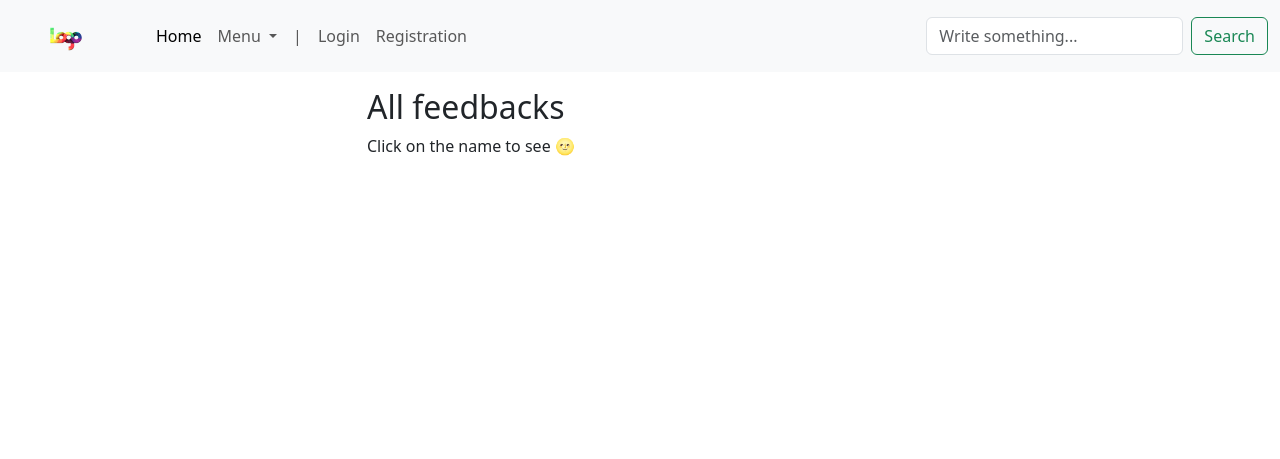
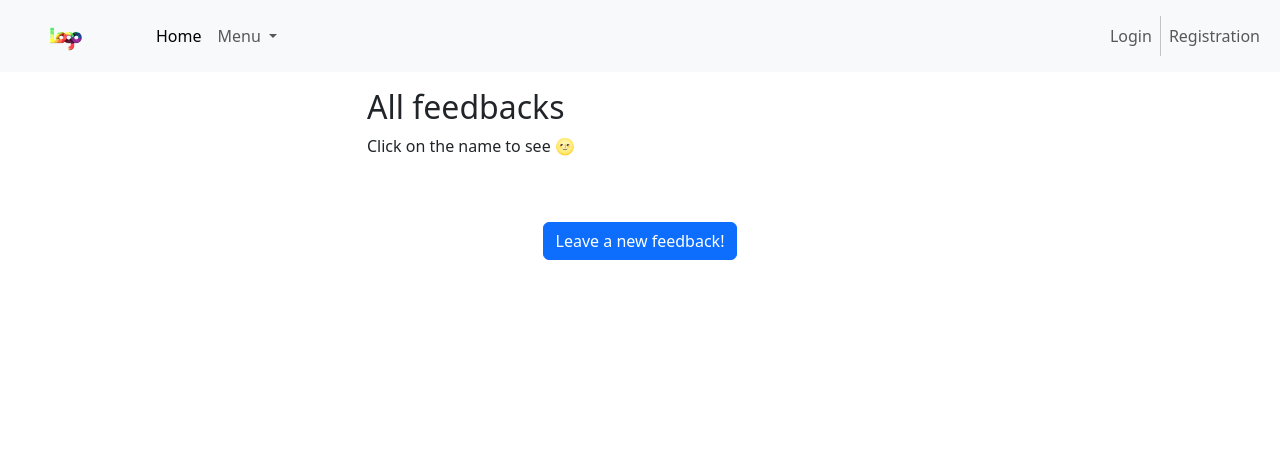
Before and after one commit to smilestar13/HillelSchoolPythonPro, a Django app: page /feedbacks/ in a window 1280 px wide. Shown: the top 459 px of the page. Run offline with Django 4.2, Linux system fonts and the light colour scheme; data that the repository does not hold is empty; some libraries are stand-ins or nearby versions.

Commit message:
Lesson 11. HW csv and pdf

```diff
--- a/assets/style.css
+++ b/assets/style.css
@@ -1,2 +1,5 @@
 .logo {width: 120px;
 }
+.sub-product .product-img{
+    max-width: 80px;
+}
--- a/feedbacks/models.py
+++ b/feedbacks/models.py
@@ -1,5 +1,5 @@
 from django.contrib.auth import get_user_model
-from django.core.validators import MaxValueValidator
+from django.core.validators import MaxValueValidator, MinValueValidator
 from django.db import models
 
 from project.mixins.models import PKMixin
@@ -15,5 +15,5 @@ class Feedback(PKMixin):
     text = models.TextField()
     rating = models.PositiveSmallIntegerField(
         default=5,
-        validators=[MaxValueValidator(5)]
+        validators=[MinValueValidator(1), MaxValueValidator(5)]
     )
--- a/products/urls.py
+++ b/products/urls.py
@@ -1,7 +1,5 @@
 from django.urls import path
 from products.views import ProductsView, ExportToPdf, ExportToCSV, ImportCSV
-
-from django.conf import settings
 
 
 urlpatterns = [
@@ -10,7 +8,3 @@ urlpatterns = [
     path('export-pdf/', ExportToPdf.as_view(), name='products_to_pdf'),
     path('import-csv/', ImportCSV.as_view(), name='products_from_csv'),
 ]
-
-if settings.DEBUG:
-    from django.conf.urls.static import static
-    urlpatterns += static(settings.MEDIA_URL, document_root=settings.MEDIA_ROOT) # noqa
--- a/templates/feedbacks/index.html
+++ b/templates/feedbacks/index.html
@@ -26,5 +26,8 @@
                 </li>
             {% endfor %}
         </ul>
+        <div class="text-center py-3">
+            <a href="{% url 'feedback_create' %}" class="btn btn-primary">Leave a new feedback!</a>
+        </div>
     </div>
 {% endblock main %}
--- a/templates/parts/header.html
+++ b/templates/parts/header.html
@@ -17,6 +17,7 @@
                         <a class="nav-link active" aria-current="page" href="{% url 'main' %}">Home</a>
                     </li>
 
+
                     <li class="nav-item dropdown">
                         <a class="nav-link dropdown-toggle" href="#" role="button" data-bs-toggle="dropdown"
                            aria-expanded="false">
@@ -33,15 +34,18 @@
                         </ul>
                     </li>
 
-                    <li class="nav-item">
-                        <span class="nav-link">|</span>
-                    </li>
 
+                </ul>
+
+                <div class="collapse navbar-collapse" id="navbarSupportedContent">
+                    <ul class="navbar-nav ms-auto mb-2 mb-lg-0">
                         <li class="nav-item">
                             {% if not user.is_authenticated %}
                                 <li class="nav-item">
                                     <a class="nav-link" href="{% url 'login' %}">Login</a>
                                 </li>
+                                <div class="vr"></div>
+
                                 <li class="nav-item">
                                     <a class="nav-link" href="{% url 'registration' %}">Registration</a>
                                 </li>
@@ -51,15 +55,9 @@
                                 </li>
                             {% endif %}
                         </li>
+                    </ul>
+                </div>
 
-
-                </ul>
-                <form class="d-flex" role="search">
-                    <input class="form-control me-2" type="search" placeholder="Write something..."
-                           aria-label="Search">
-                    <button class="btn btn-outline-success" type="submit">Search</button>
-                    </ul>
-                </form>
             </div>
         </div>
     </nav>
```
Also changed, not shown: templates/products/index.html (+28 -10 lines), assets/images/logo.png (added), assets/images/no-images.png (added). Lines whose indentation alone changed are shown as unchanged.
